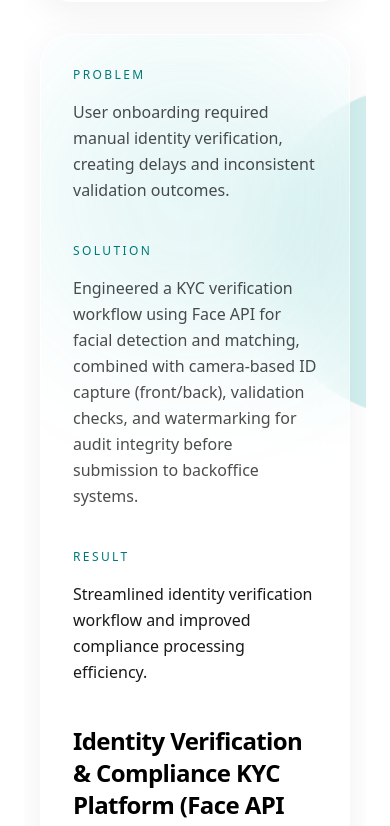
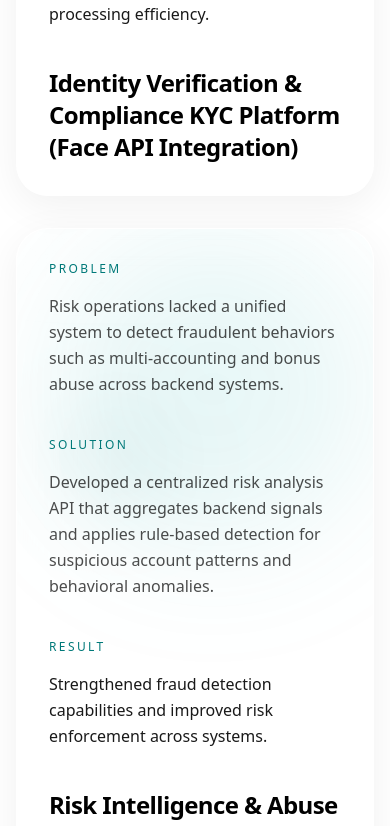
Before and after one commit to JohnPaulQuintana/portfolio-app, a React (Vite) app: page / in a window 390 px wide. Shown: the part 10006-10832 px from the top of the page. Built offline with nearby package versions, Linux system fonts and the light colour scheme.

Commit message:
Update App.tsx

```diff
--- a/src/App.tsx
+++ b/src/App.tsx
@@ -22,12 +22,12 @@ export default function App() {
         </section>
 
         {/* CAPABILITIES */}
-        <section className="px-6">
+        <section className="px-0 md:px-6">
           <WhatIBuild />
         </section>
 
         {/* HOW I WORK */}
-        <section className="px-6">
+        <section className="px-0 md:px-6">
             <HowIWork />
             <UseCases />
             <TechStack />
```
